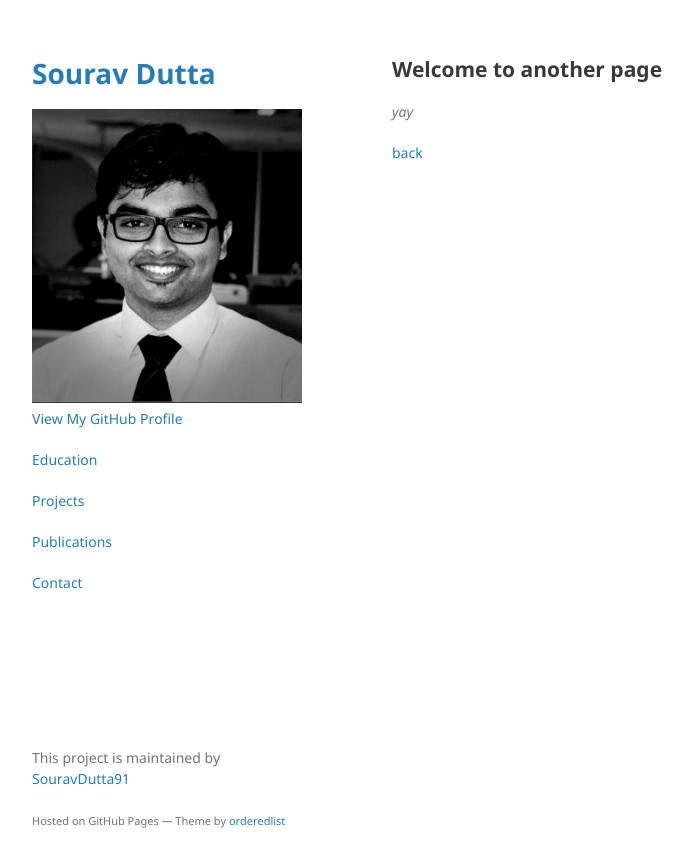
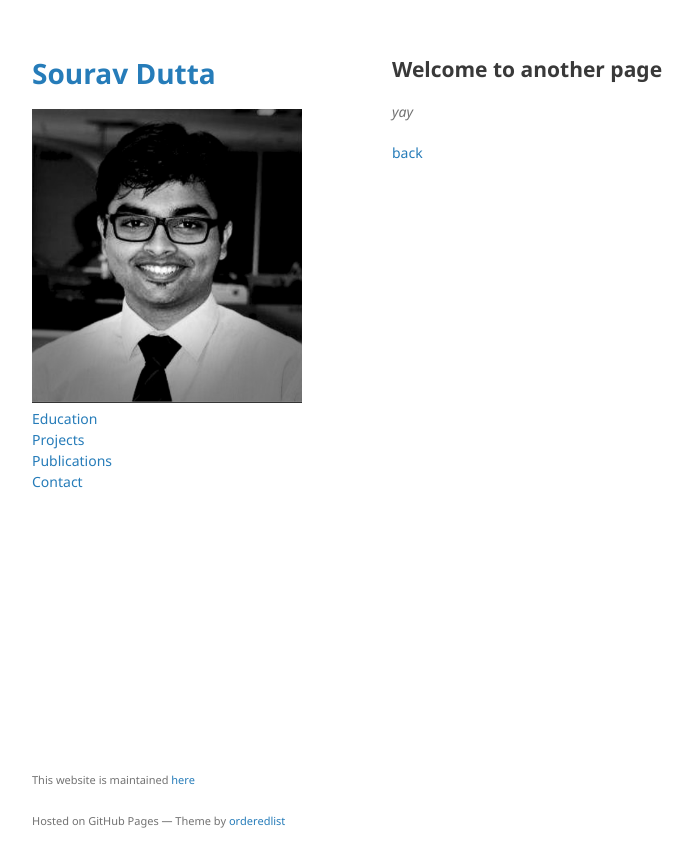
Before and after one commit to SouravDutta91/souravdutta91.github.io, a Jekyll site: the page built from another-page.md, in a window 1280 px wide. Shown: the top 867 px of the page, without its empty margins (178-871 px from the left). Built offline with Jekyll 4.4.1, drawn with Linux system fonts in a browser that asks for light colours; our own code applies the rules of GitHub Pages for plain Markdown files.

Commit message:
default layout

```diff
--- a/_layouts/default.html
+++ b/_layouts/default.html
@@ -20,14 +20,10 @@
           <img src="{{site.logo | relative_url}}" alt="Sourav Dutta" />
         {% endif %}
 
-        {% if site.github.is_user_page %}
-        <p class="view"><a href="{{ site.github.owner_url }}">View My GitHub Profile</a></p>
-        {% endif %}
-
-	<p class="view"><a href="{{ site.github.owner_url }}">Education</a></p>
-	<p class="view"><a href="{{ site.github.owner_url }}">Projects</a></p>
-	<p class="view"><a href="{{ site.github.owner_url }}">Publications</a></p>
-	<p class="view"><a href="{{ site.github.owner_url }}">Contact</a></p>
+	<div class="view"><a href="{{ '/' | absolute_url }}">Education</a></div>
+	<div class="view"><a href="{{ '/' | absolute_url }}">Projects</a></div>
+	<div class="view"><a href="{{ '/' | absolute_url }}">Publications</a></div>
+	<div class="view"><a href="{{ '/' | absolute_url }}">Contact</a></div>
 
       </header>
       <section>
@@ -36,7 +32,7 @@
 
       </section>
       <footer>
-        <p>This project is maintained by <a href="{{ site.github.owner_url }}">{{ site.github.owner_name }}</a></p>
+        <p><small>This website is maintained <a href="{{ site.github.owner_url }}/souravdutta91.github.io">here</a></small></p>
         <p><small>Hosted on GitHub Pages &mdash; Theme by <a href="https://github.com/orderedlist">orderedlist</a></small></p>
       </footer>
     </div>
```
